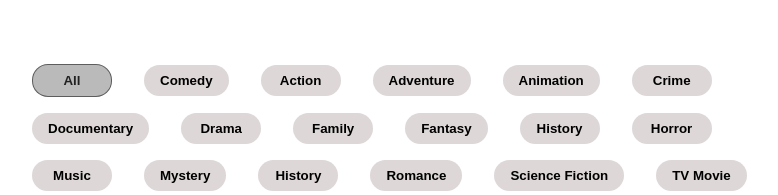
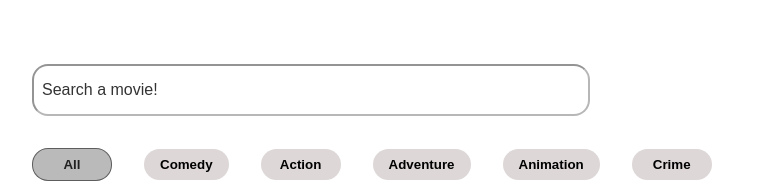
Before and after one commit to doviletumaite/movie-mania, a React (Create React App) app: page / in a window 1280 px wide. Shown: the top 195 px of the page, without its empty margins (224-1002 px from the left). Built offline with nearby package versions, Linux system fonts and the light colour scheme; no server answers.

Commit message:
searchbar

```diff
--- a/src/HomePage.jsx
+++ b/src/HomePage.jsx
@@ -1,6 +1,7 @@
 import { motion, AnimatePresence } from "framer-motion"
 import { useEffect, useState } from "react"
 import Filter from "./components/Fileter.jsx"
+import Search from "./components/Search.jsx"
 import SingleMovie from "./components/SingleMovie.jsx"
 import "./style/generalStyle.css"
 
@@ -22,6 +23,7 @@ const HomePage = () => {
   console.log("movies", popularMovies)
     return (
         <>
+        <Search/>
         <Filter popular={popularMovies} setFiltered={setFiltered} active={active} setActive={setActive}/>
         <motion.div layout className="movie-board">
             <AnimatePresence>
--- a/src/components/search.jsx
+++ b/src/components/search.jsx
@@ -1,6 +1,15 @@
+import "../style/searchStyle.css"
+
 const Search = () => {
     return (
-        <div></div>
+        <div>
+            <form>
+                <input
+                className="searchbar"
+                placeholder="Search a movie!"
+                />
+            </form>
+        </div>
     )
 }
 export default Search
--- /dev/null
+++ b/src/style/searchStyle.css
@@ -0,0 +1,23 @@
+.searchbar{
+    margin-bottom: 2rem;
+    width: 70%;
+    min-height: 2rem;
+    border-color: rgba(0, 0, 0, 0.418);
+    border-radius: 1rem;
+    padding: 0.5rem;
+    font-size: 1rem;
+}
+.searchbar::placeholder{
+  color: rgba(0, 0, 0, 0.801);
+  font-weight:500;
+  font-size: 1rem;
+}
+.searchbar:active{
+    margin-bottom: 2rem;
+    width: 70%;
+    min-height: 2rem;
+    border-color: rgba(0, 0, 0, 0.418);
+    border-radius: 1rem;
+    padding: 0.5rem;
+    font-size: 1rem;
+}
```
